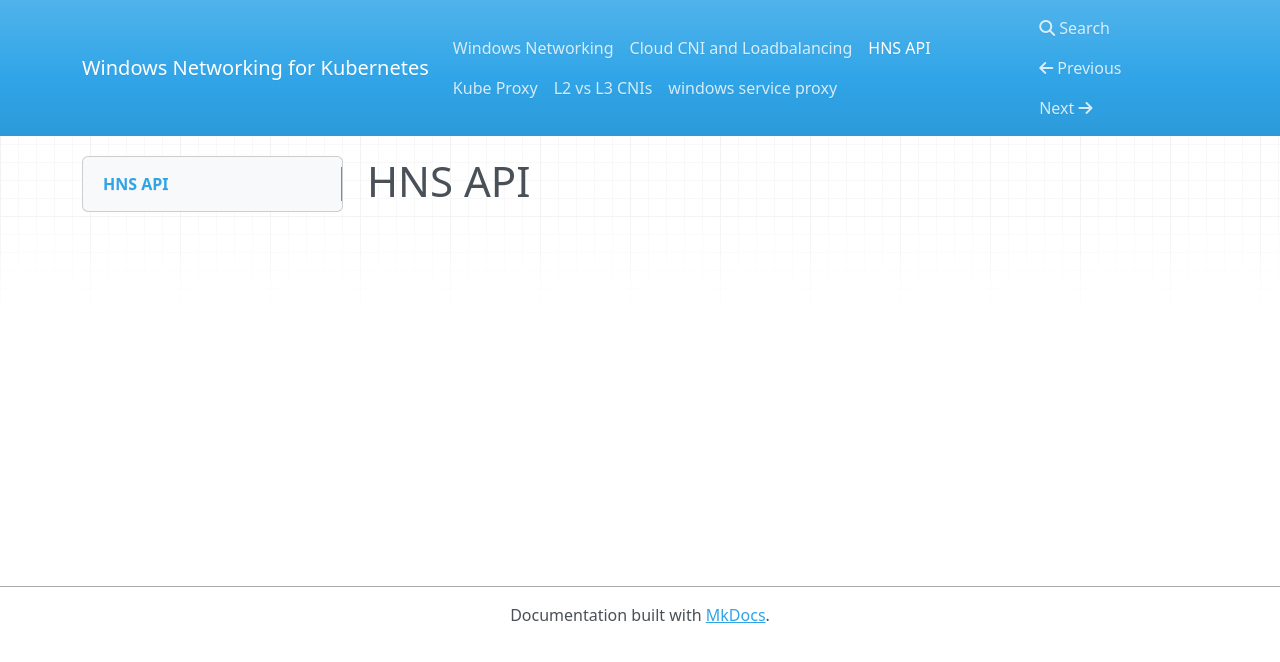
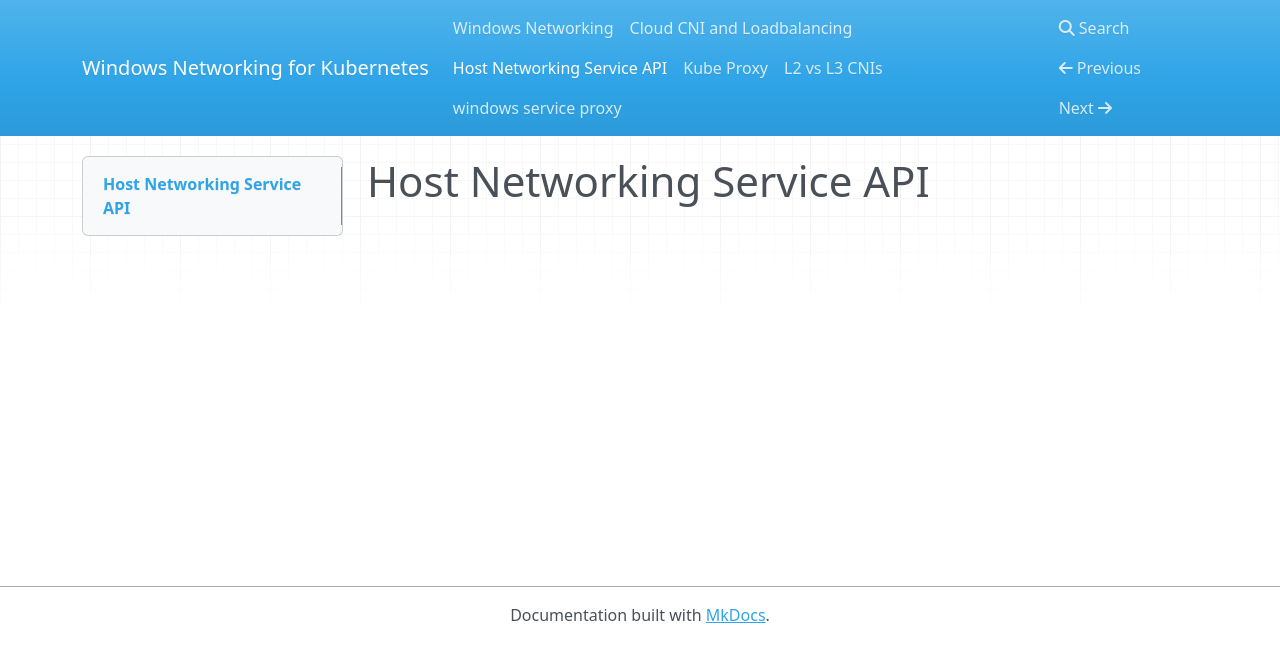
Before and after one commit to aroradaman/windows-networking, an MkDocs documentation site: the page built from docs/hns.md, in a window 1280 px wide. Shown: the top 662 px of the page. Built offline with MkDocs 1.6.1, drawn with Linux system fonts in a browser that asks for light colours; nearby versions of some CDN libraries.

Commit message:
Update hns.md

```diff
--- a/docs/hns.md
+++ b/docs/hns.md
@@ -1 +1 @@
-# HNS API
+# Host Networking Service API
```
